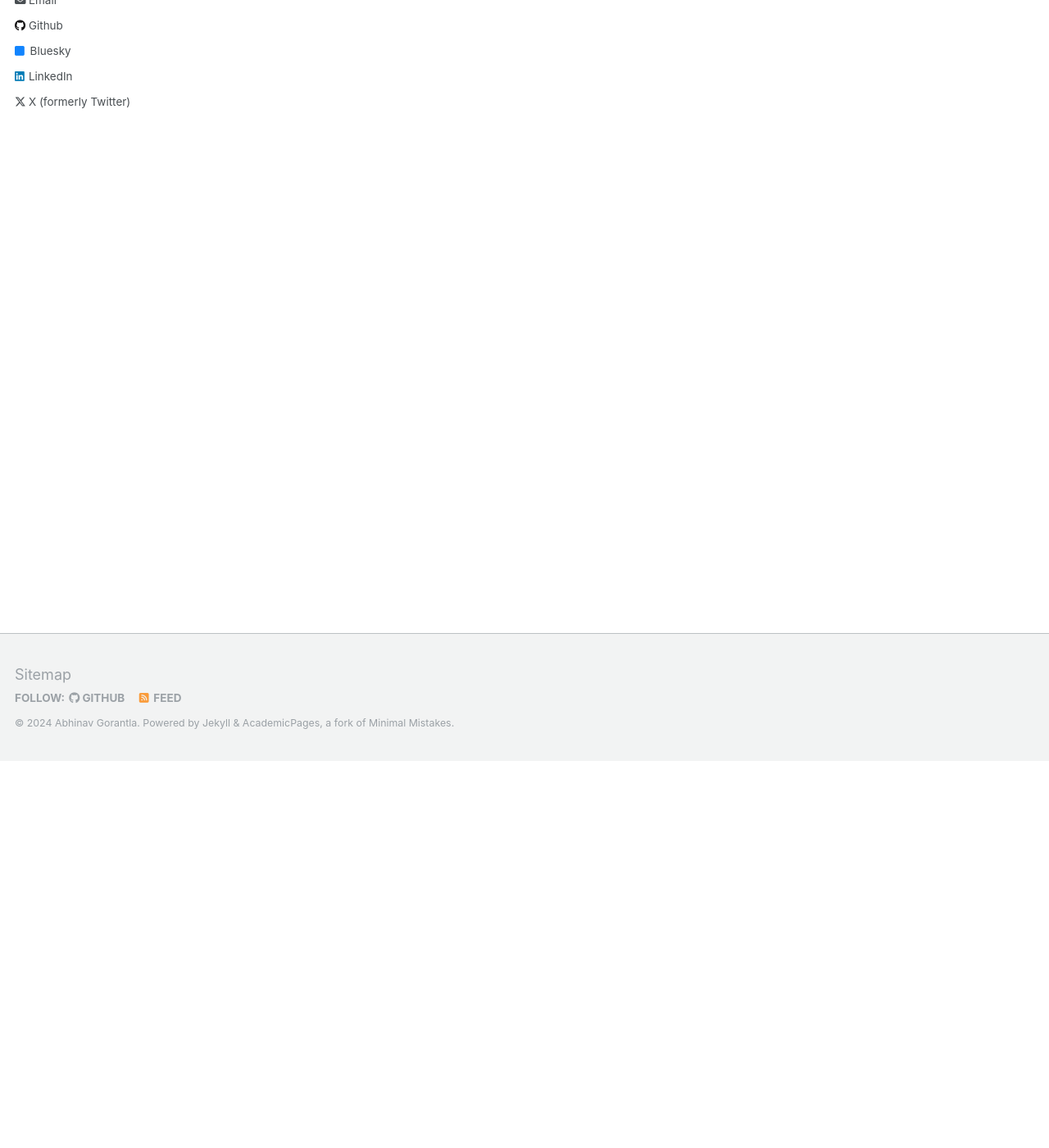
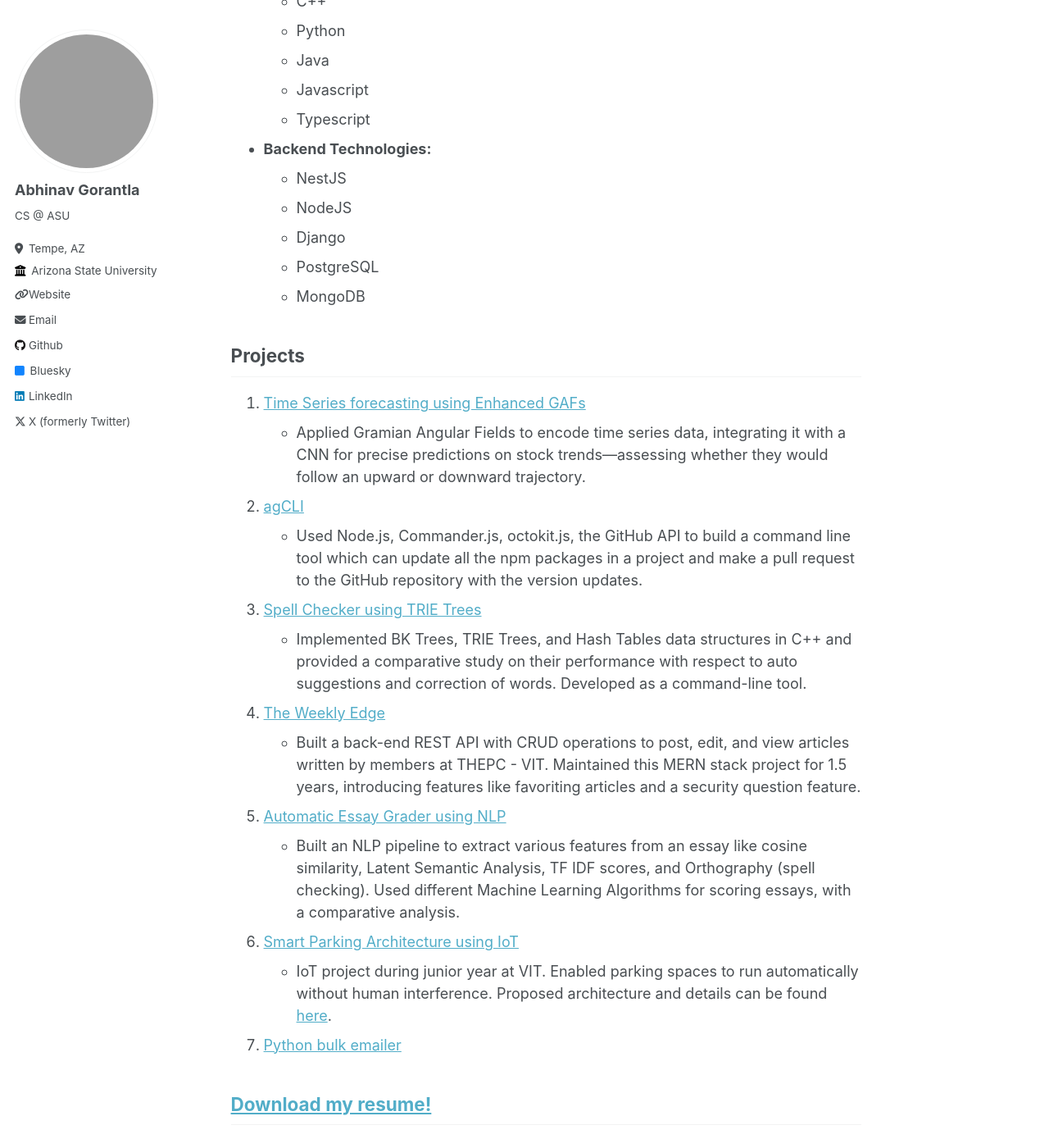
Before and after one commit to AbhinavGor/abhinavgor.github.io, a Jekyll site: the page built from _pages/about.md, in a window 1280 px wide and 1400 px high, scrolled down 472 px. Shown: the whole window at 82% size. Built offline with Jekyll 4.4.1, drawn with Linux system fonts in a browser that asks for light colours; some of the changed text lies outside the part shown; grey boxes are pictures that could not be loaded.

Commit message:
Added stuff on about.md

```diff
--- a/_pages/about.md
+++ b/_pages/about.md
@@ -8,3 +8,43 @@ redirect_from:
 ---
 
  I am a computer science graduate student at [Arizona State University](https://scai.engineering.asu.edu/). I am interested in the fields of backend development, DevOps, artificial intelligence, and cloud computing, and I am striving to enhance my expertise in these fields. Currently, I am actively engaged in research in the fields of time series analysis and image processing. My other interests include backend development and DevOps. AiOps is something I want to work on in the future.
+
+## Skills
+
+- **Programming Languages:**
+  - C++
+  - Python
+  - Java
+  - Javascript
+  - Typescript
+
+- **Backend Technologies:**
+  - NestJS
+  - NodeJS
+  - Django
+  - PostgreSQL
+  - MongoDB
+
+## Projects
+
+1. [Time Series forecasting using Enhanced GAFs](#)
+   - Applied Gramian Angular Fields to encode time series data, integrating it with a CNN for precise predictions on stock trends—assessing whether they would follow an upward or downward trajectory.
+
+2. [agCLI](https://github.com/AbhinavGor/agCLI)
+   - Used Node.js, Commander.js, octokit.js, the GitHub API to build a command line tool which can update all the npm packages in a project and make a pull request to the GitHub repository with the version updates.
+
+3. [Spell Checker using TRIE Trees](https://github.com/AbhinavGor/Spell-Checker-Using-TRIE-Trees)
+   - Implemented BK Trees, TRIE Trees, and Hash Tables data structures in C++ and provided a comparative study on their performance with respect to auto suggestions and correction of words. Developed as a command-line tool.
+
+4. [The Weekly Edge](https://github.com/AbhinavGor/tweBackendv1)
+   - Built a back-end REST API with CRUD operations to post, edit, and view articles written by members at THEPC - VIT. Maintained this MERN stack project for 1.5 years, introducing features like favoriting articles and a security question feature.
+
+5. [Automatic Essay Grader using NLP](https://github.com/abhinavgor/ai-essay-autograd)
+   - Built an NLP pipeline to extract various features from an essay like cosine similarity, Latent Semantic Analysis, TF IDF scores, and Orthography (spell checking). Used different Machine Learning Algorithms for scoring essays, with a comparative analysis.
+
+6. [Smart Parking Architecture using IoT](https://github.com/AbhinavGor/Smart-Parking-System---IoT-Project)
+   - IoT project during junior year at VIT. Enabled parking spaces to run automatically without human interference. Proposed architecture and details can be found [here](https://drive.google.com/file/d/1-s5y2Cf95go4HA1bf-WU8jk31cO4_1c2/view?usp=sharing).
+
+7. [Python bulk emailer](https://github.com/AbhinavGor/Bulk-Emailer)
+
+## [Download my resume!](abhinav_gorantla_resume.pdf)
```
